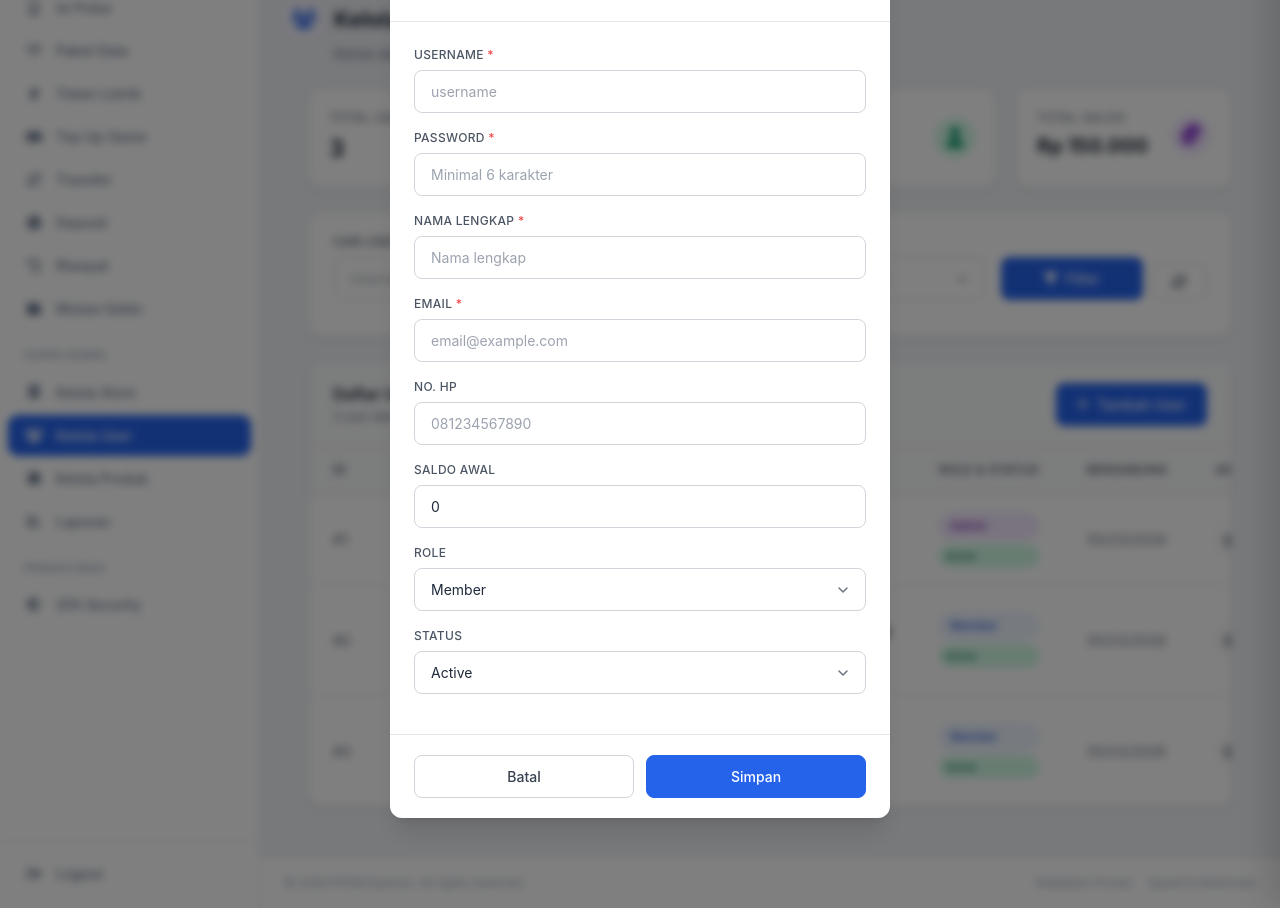
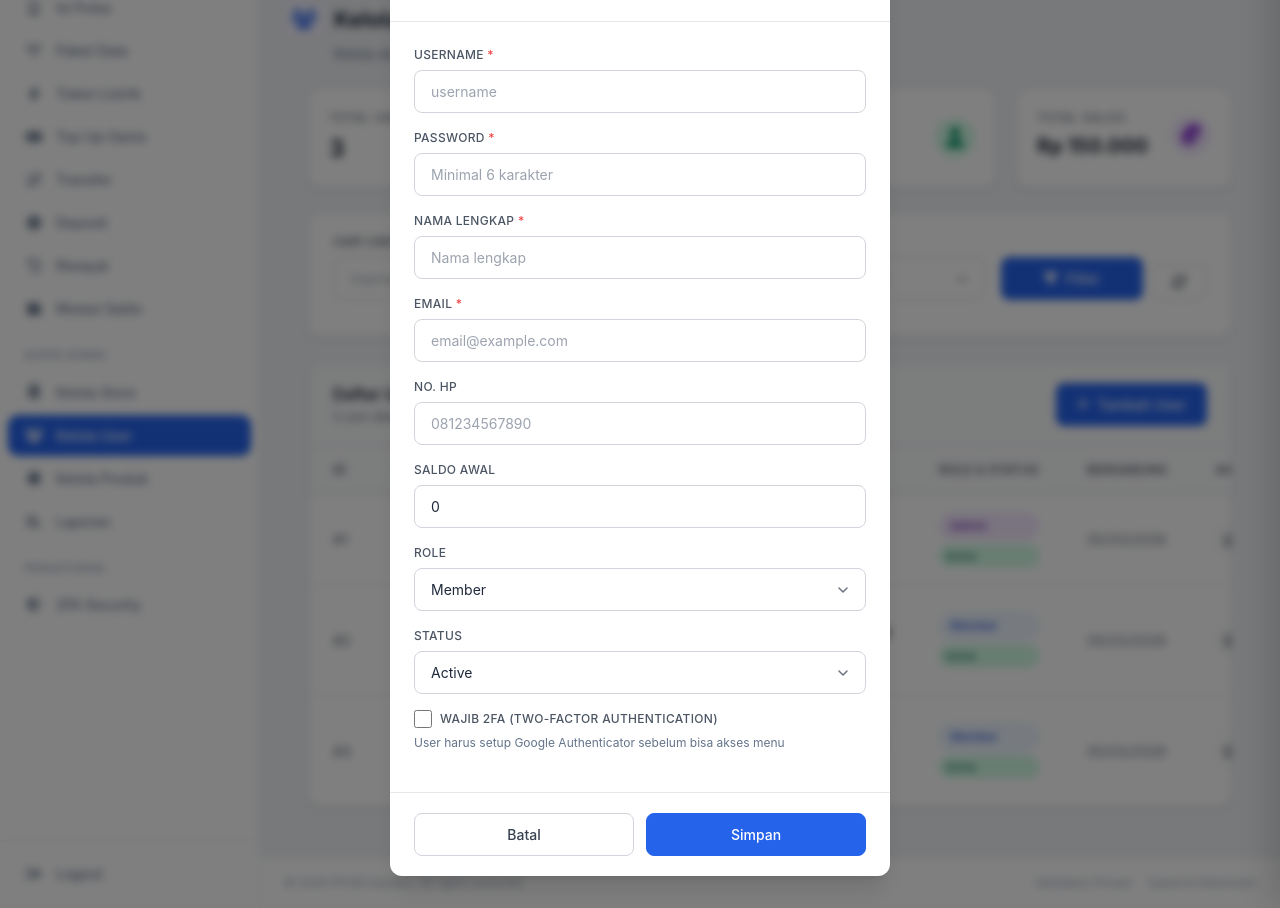
Before and after one commit to Moonzayn/paymentgateway, a PHP site: page /kelola_user.php in a window 1280 px wide, after a click on "Tambah User". Shown: the part 89-997 px from the top of the page. Run offline with PHP 8.4, Linux system fonts and the light colour scheme; a user stored in the database is signed in; data comes from the database, SQL or seed files in the repository; data that the repository does not hold is empty; some libraries are stand-ins or nearby versions.

Commit message:
fix: auto set force_2fa for new users from registration

```diff
--- a/kelola_store.php
+++ b/kelola_store.php
@@ -38,8 +38,9 @@ if ($_SERVER['REQUEST_METHOD'] == 'POST') {
                 $password_hash = password_hash($password, PASSWORD_DEFAULT);
                 $role = 'member';
                 $status = 'active';
-                $stmtUser = $conn->prepare("INSERT INTO users (username, password, nama_lengkap, email, no_hp, role, status) VALUES (?, ?, ?, ?, ?, ?, ?)");
-                $stmtUser->bind_param("sssssss", $username, $password_hash, $nama_lengkap, $email, $no_hp, $role, $status);
+                $force2FA = 'yes';
+                $stmtUser = $conn->prepare("INSERT INTO users (username, password, nama_lengkap, email, no_hp, role, status, force_2fa) VALUES (?, ?, ?, ?, ?, ?, ?, ?)");
+                $stmtUser->bind_param("ssssssss", $username, $password_hash, $nama_lengkap, $email, $no_hp, $role, $status, $force2FA);
                 $stmtUser->execute();
                 $user_id = $conn->insert_id;
 
--- a/kelola_user.php
+++ b/kelola_user.php
@@ -94,10 +94,11 @@ if ($_SERVER['REQUEST_METHOD'] == 'POST' && isset($_POST['action']) && $_POST['a
         } else {
             // Hash password
             $hashedPassword = password_hash($password, PASSWORD_DEFAULT);
+            $force2FA = $_POST['force_2fa'] ?? 'no';
 
             // Insert user
-            $stmt = $conn->prepare("INSERT INTO users (username, password, nama_lengkap, email, no_hp, saldo, role, status) VALUES (?, ?, ?, ?, ?, ?, ?, ?)");
-            $stmt->bind_param("sssssdss", $username, $hashedPassword, $nama_lengkap, $email, $no_hp, $saldo, $role, $status);
+            $stmt = $conn->prepare("INSERT INTO users (username, password, nama_lengkap, email, no_hp, saldo, role, status, force_2fa) VALUES (?, ?, ?, ?, ?, ?, ?, ?, ?)");
+            $stmt->bind_param("sssssdsss", $username, $hashedPassword, $nama_lengkap, $email, $no_hp, $saldo, $role, $status, $force2FA);
 
             if ($stmt->execute()) {
                 // Audit log
@@ -1303,6 +1304,13 @@ select.form-control {
                                 <option value="suspended">Suspended</option>
                             </select>
                         </div>
+                        <div class="form-group">
+                            <label class="form-label" style="display: flex; align-items: center; gap: 8px; cursor: pointer;">
+                                <input type="checkbox" name="force_2fa" value="yes" style="width: 18px; height: 18px; accent-color: var(--primary);">
+                                <span>Wajib 2FA (Two-Factor Authentication)</span>
+                            </label>
+                            <p style="font-size: 0.75rem; color: var(--text-secondary); margin-top: 4px;">User harus setup Google Authenticator sebelum bisa akses menu</p>
+                        </div>
                     </div>
                     <div class="modal-footer">
                         <button type="button" class="btn btn-outline" onclick="closeModal('addUserModal')">Batal</button>
```
Also changed, not shown: kelola_kasir.php (+4 -3 lines).
